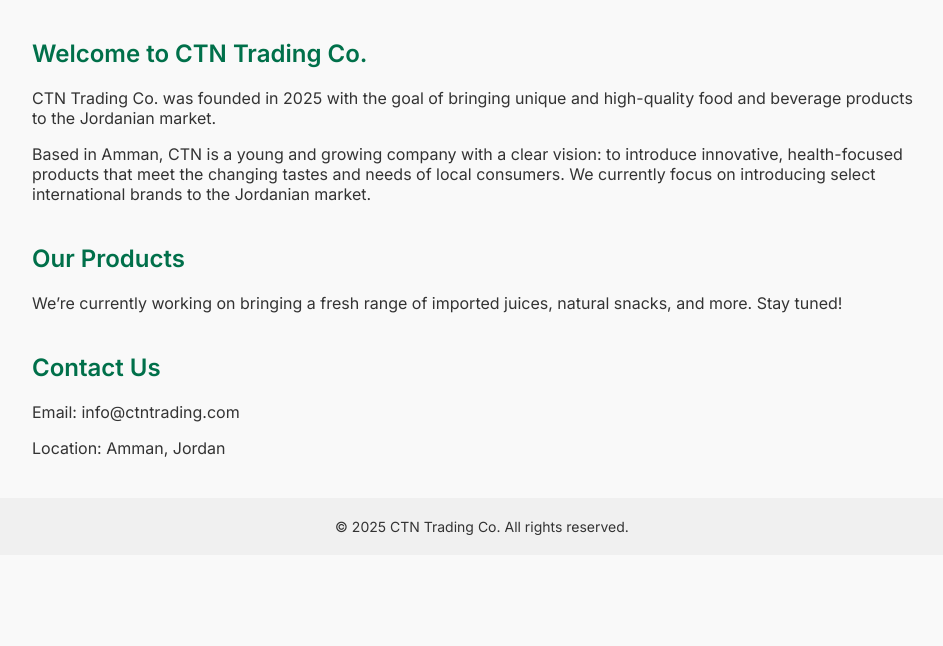
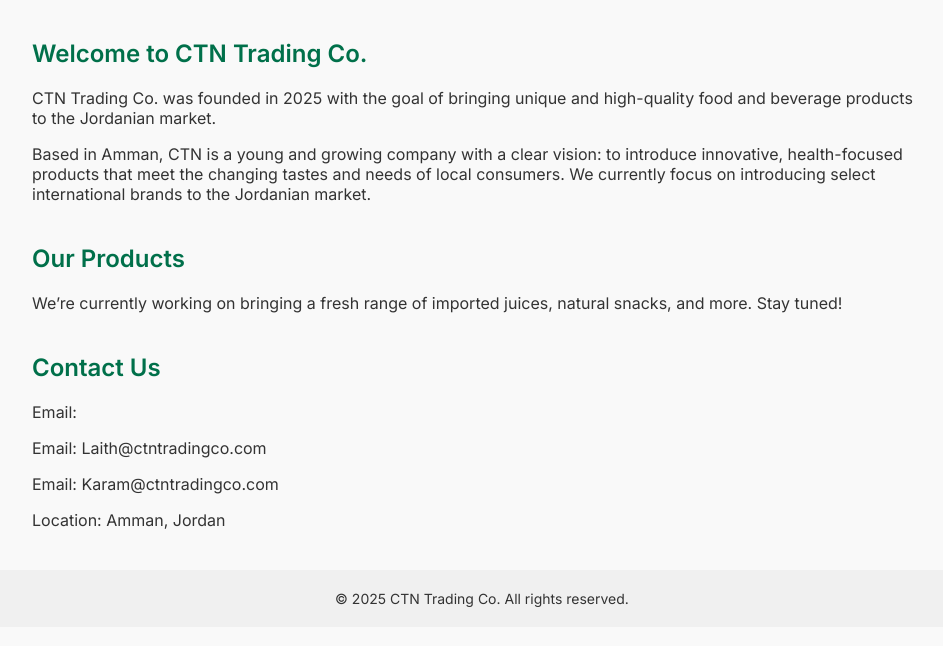
Before and after one commit to CTN-Co/CTN-Website, a plain HTML site: page index.html in a window 1280 px wide. Shown: the part 122-768 px from the top of the page, without its empty margins (158-1101 px from the left). Drawn offline with Linux system fonts and the light colour scheme.

Commit message:
Landing.html

```diff
--- a/index.html
+++ b/index.html
@@ -64,7 +64,8 @@
 
   <section class="section" id="contact">
     <h2>Contact Us</h2>
-    <p>Email: info@ctntrading.com</p>
+    <p>Email:  <p>Email: Laith@ctntradingco.com</p>
+     <p>Email: Karam@ctntradingco.com</p>
     <p>Location: Amman, Jordan</p>
   </section>
 
```
